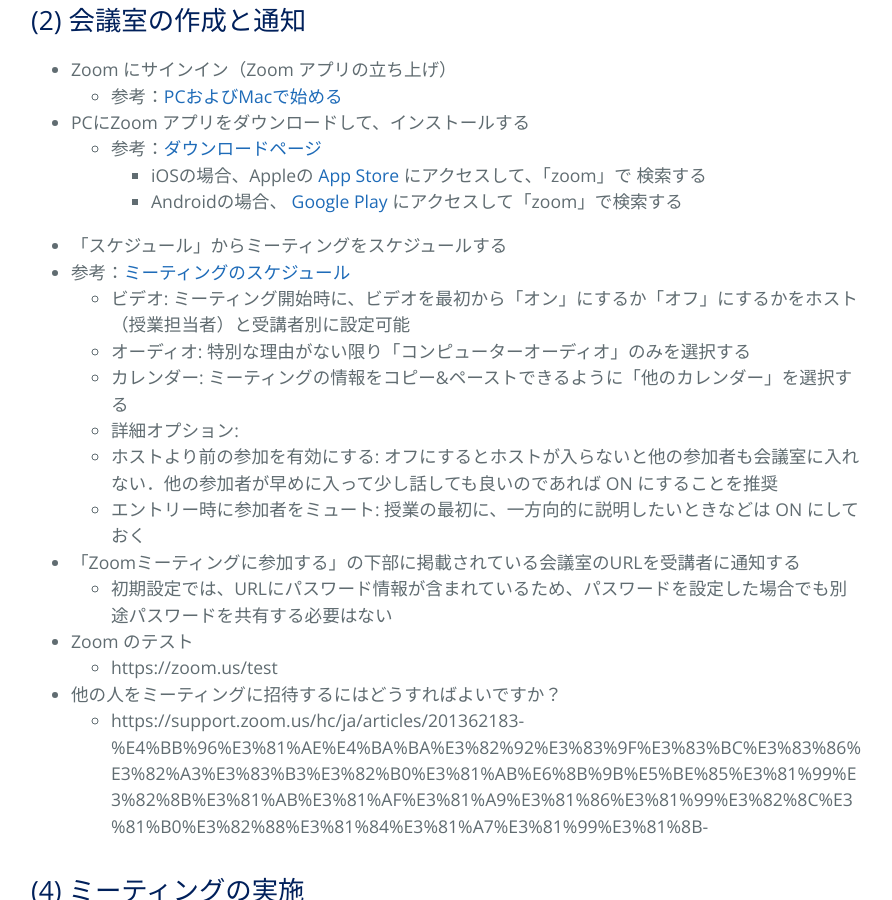
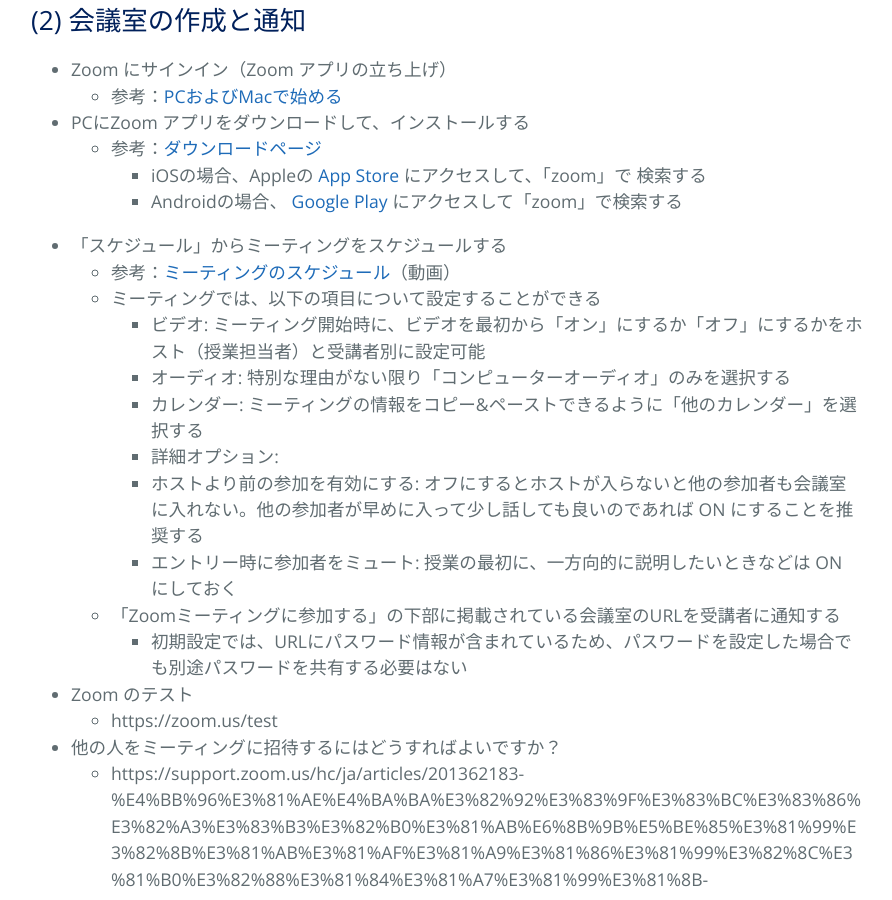
Before and after one commit to kyoto-u/online-edu, a Jekyll site: the page built from b_zoom_own.md, in a window 1280 px wide and 900 px high, scrolled down 1000 px. Shown: the whole window, without its empty margins (193-1085 px from the left). Built offline with Jekyll 4.4.1, drawn with Linux system fonts in a browser that asks for light colours.

Commit message:
Update b_zoom_own.md

```diff
--- a/b_zoom_own.md
+++ b/b_zoom_own.md
@@ -42,12 +42,13 @@ title: {{ site.name }}
 -->
 
 - 「スケジュール」からミーティングをスケジュールする
- - 参考：[ミーティングのスケジュール](https://www.youtube.com/watch?v=Is5biCS-oPw&list=PLKpRxBfeD1kHaJpuWa-DKjWykMedlLZ0x&index=7&t=0s)
+  - 参考：[ミーティングのスケジュール](https://www.youtube.com/watch?v=Is5biCS-oPw&list=PLKpRxBfeD1kHaJpuWa-DKjWykMedlLZ0x&index=7&t=0s)（動画）
+  - ミーティングでは、以下の項目について設定することができる
     - ビデオ: ミーティング開始時に、ビデオを最初から「オン」にするか「オフ」にするかをホスト（授業担当者）と受講者別に設定可能
     - オーディオ: 特別な理由がない限り「コンピューターオーディオ」のみを選択する
     - カレンダー: ミーティングの情報をコピー&ペーストできるように「他のカレンダー」を選択する
     - 詳細オプション:
-    - ホストより前の参加を有効にする: オフにするとホストが入らないと他の参加者も会議室に入れない．他の参加者が早めに入って少し話しても良いのであれば ON にすることを推奨
+    - ホストより前の参加を有効にする: オフにするとホストが入らないと他の参加者も会議室に入れない。他の参加者が早めに入って少し話しても良いのであれば ON にすることを推奨する
     - エントリー時に参加者をミュート: 授業の最初に、一方向的に説明したいときなどは ON にしておく
   - 「Zoomミーティングに参加する」の下部に掲載されている会議室のURLを受講者に通知する
       - 初期設定では、URLにパスワード情報が含まれているため、パスワードを設定した場合でも別途パスワードを共有する必要はない
```
